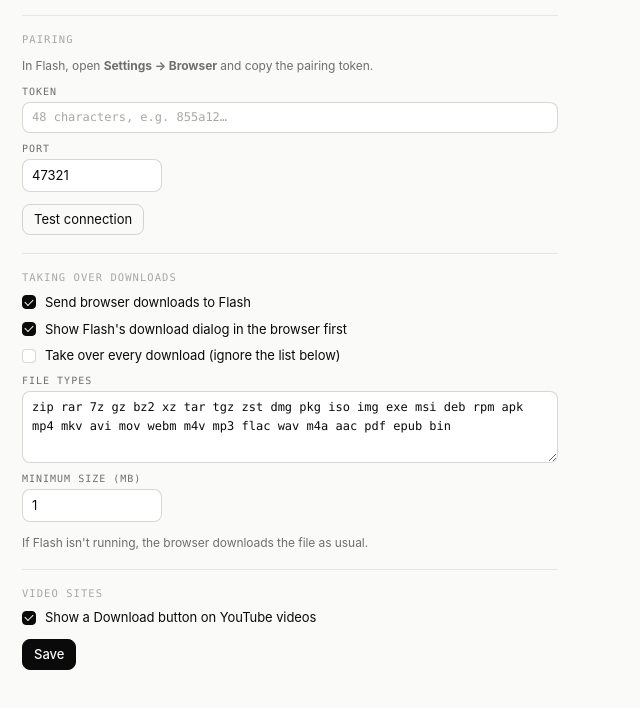
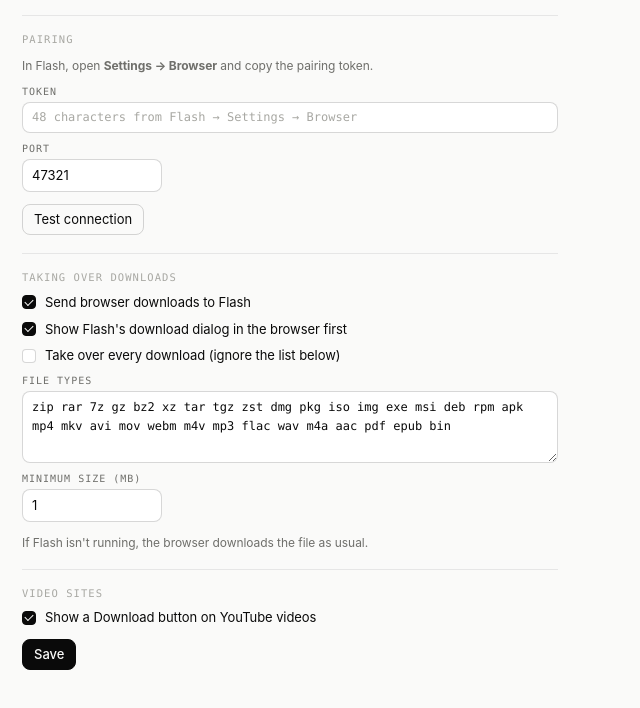
Before and after one commit to Sidd-007/Flash, a browser extension: page extension/options.html in a window 1280 px wide. Shown: the part 46-754 px from the top of the page, without its empty margins (0-640 px from the left). Drawn offline with Linux system fonts and the light colour scheme.

Commit message:
Use pnpm and genericise the token hint
Replace package-lock.json with pnpm-lock.yaml and pin pnpm in packageManager. Stop the extension's token placeholder from showing part of a real token.

```diff
--- a/extension/options.html
+++ b/extension/options.html
@@ -13,7 +13,7 @@
   <section>
     <h3>Pairing</h3>
     <p class="muted">In Flash, open <b>Settings → Browser</b> and copy the pairing token.</p>
-    <label class="field"><span>Token</span><input id="token" type="text" spellcheck="false" autocomplete="off" data-1p-ignore data-lpignore="true" placeholder="48 characters, e.g. 855a12…"></label>
+    <label class="field"><span>Token</span><input id="token" type="text" spellcheck="false" autocomplete="off" data-1p-ignore data-lpignore="true" placeholder="48 characters from Flash → Settings → Browser"></label>
     <p id="token-hint" class="error" hidden></p>
     <label class="field short"><span>Port</span><input id="port" type="number" min="1024" max="65535"></label>
     <div class="row"><button id="test">Test connection</button><span id="result" class="muted"></span></div>
--- a/package.json
+++ b/package.json
@@ -1,5 +1,5 @@
 {
-  "name": "rdm",
+  "name": "flash",
   "private": true,
   "scripts": {
     "tauri": "tauri",
@@ -8,5 +8,6 @@
   },
   "devDependencies": {
     "@tauri-apps/cli": "^2.12.4"
-  }
+  },
+  "packageManager": "pnpm@10.23.0"
 }
```
Also changed, not shown: README.md, pnpm-lock.yaml (added), 1 other file.
